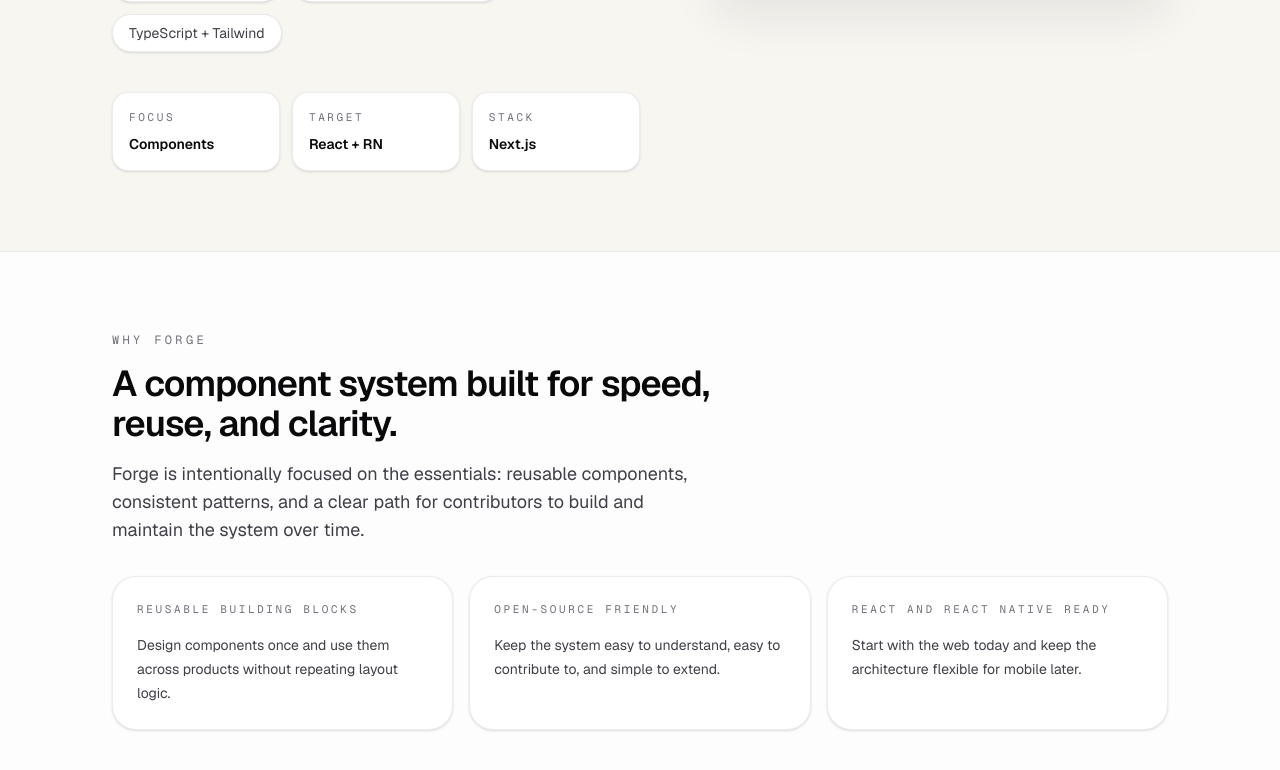
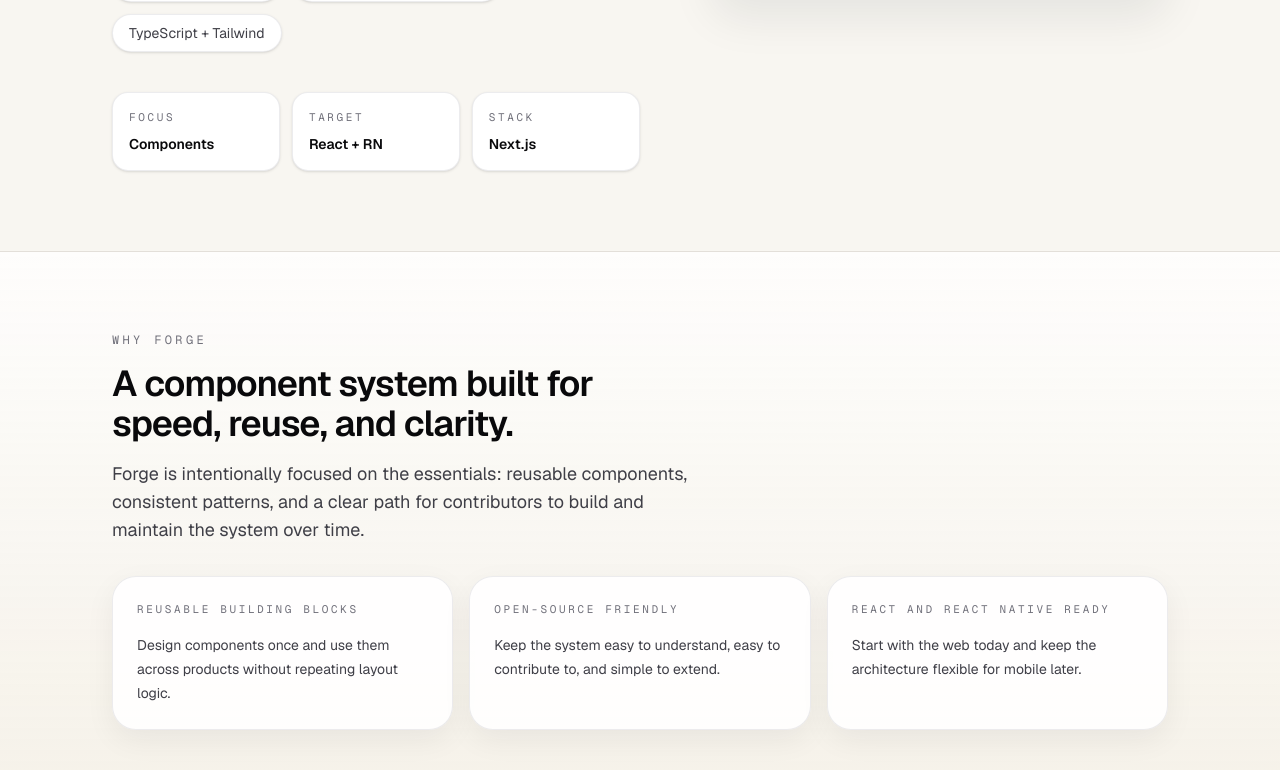
Before and after one commit to sromelrey/forge, a Next.js app: page / in a window 1280 px wide. Shown: the part 742-1512 px from the top of the page. Built offline with nearby package versions, Linux system fonts and the light colour scheme.

Commit message:
docs: refine forge workflow and why forge theme

```diff
--- a/agents/agent-4-theme.md
+++ b/agents/agent-4-theme.md
@@ -23,6 +23,9 @@ Maintain visual consistency, theme tokens, and design-system rules.
 - Keep the primary hero content more prominent than decorative panels.
 - Avoid washed-out foreground text on light backgrounds.
 - Avoid overly heavy dark surfaces that overpower the main message.
+- Avoid dark full-width section backgrounds unless the content is intentionally reversed and fully readable.
+- If a section uses a dark background, make sure heading, body, and card contrast are clearly legible.
+- Make sure large supporting sections do not reduce contrast below the hero or primary content.
 - Make sure badges, chips, and pill elements remain readable at all sizes.
 - Check desktop and mobile balance before approving a visual pass.
 - Prefer one clear visual focal point instead of competing cards or sections.
--- a/agents/agent-6-commit-pr.md
+++ b/agents/agent-6-commit-pr.md
@@ -16,6 +16,7 @@ Prepare the final Conventional Commit message and GitHub pull request descriptio
 
 - Use a Conventional Commit format that matches the work.
 - Write PR descriptions using the repository PR template structure.
+- Mirror the PR template sections: Summary, What changed, Context, Testing, Screenshots / Preview, and Follow-up.
 - Include a clear summary, what changed, context, testing, screenshots or preview notes, and follow-up items when relevant.
 - Include enough context for contributors and reviewers to understand the update quickly.
 - Keep the wording concise, accurate, and easy to scan.
--- a/components/why-forge-section.tsx
+++ b/components/why-forge-section.tsx
@@ -19,38 +19,38 @@ const reasons = [
 export function WhyForgeSection() {
   return (
     <section
-      id="why-forge"
-      aria-labelledby="why-forge-heading"
-      className="w-full border-t border-[color:var(--border)] bg-[color:var(--surface)]"
+      id='why-forge'
+      aria-labelledby='why-forge-heading'
+      className='w-full border-t border-border bg-linear-to-b from-white/80 to-[#f5f1e8]'
     >
-      <div className="mx-auto grid w-full max-w-6xl gap-8 px-6 py-20 sm:px-10 lg:px-12">
-        <div className="max-w-2xl">
-          <p className="font-mono text-xs uppercase tracking-[0.28em] text-zinc-500">
+      <div className='mx-auto grid w-full max-w-6xl gap-8 px-6 py-20 sm:px-10 lg:px-12'>
+        <div className='max-w-2xl'>
+          <p className='font-mono text-xs uppercase tracking-[0.28em] text-zinc-500'>
             Why Forge
           </p>
           <h2
-            id="why-forge-heading"
-            className="mt-4 text-3xl font-semibold tracking-tight text-zinc-950 sm:text-4xl"
+            id='why-forge-heading'
+            className='mt-4 max-w-xl text-3xl font-semibold tracking-tight text-zinc-950 sm:text-4xl'
           >
             A component system built for speed, reuse, and clarity.
           </h2>
-          <p className="mt-4 max-w-xl text-base leading-7 text-zinc-700 sm:text-lg">
+          <p className='mt-4 max-w-xl text-base leading-7 text-zinc-700 sm:text-lg'>
             Forge is intentionally focused on the essentials: reusable
             components, consistent patterns, and a clear path for contributors
             to build and maintain the system over time.
           </p>
         </div>
 
-        <div className="grid gap-4 md:grid-cols-3">
+        <div className='grid gap-4 md:grid-cols-3'>
           {reasons.map((reason) => (
             <article
               key={reason.title}
-              className="rounded-3xl border border-[color:var(--border)] bg-white p-6 shadow-sm"
+              className='rounded-3xl border border-border bg-white/90 p-6 shadow-[0_10px_30px_rgba(15,23,42,0.06)]'
             >
-              <p className="font-mono text-[11px] uppercase tracking-[0.24em] text-zinc-500">
+              <p className='font-mono text-[11px] uppercase tracking-[0.24em] text-zinc-500'>
                 {reason.title}
               </p>
-              <p className="mt-4 text-sm leading-6 text-zinc-700">
+              <p className='mt-4 text-sm leading-6 text-zinc-700'>
                 {reason.description}
               </p>
             </article>
```
Also changed, not shown: 1 other file (tests, documents, lock files or other folders).
